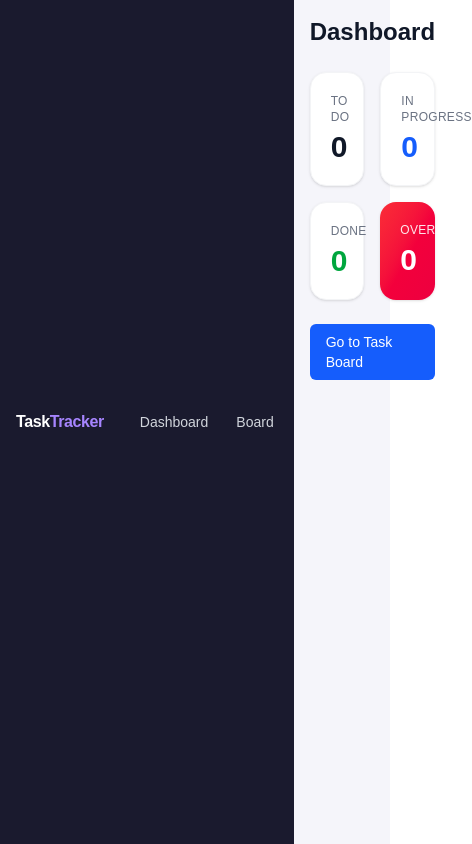
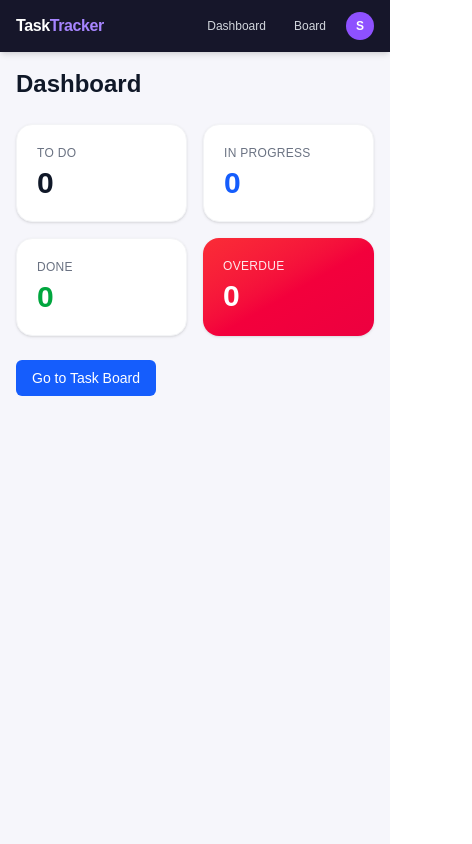
Before and after one commit to Zee-2004/task-tracker, a Next.js app: page /dashboard in a window 390 px wide. Shown: the whole page, 472 px wide, since content can reach past the window. Built offline with nearby package versions, Linux system fonts and the light colour scheme; no server answers; the database is empty; sample sign-in values are in the browser's storage.

Commit message:
Polish UI: split mobile/desktop nav, empty states, spacing

```diff
--- a/src/components/organisms/Navbar.tsx
+++ b/src/components/organisms/Navbar.tsx
@@ -4,28 +4,39 @@ import { signOut, useSession } from "next-auth/react";
 
 export default function Navbar() {
   const { data: session } = useSession();
+  const initial = (session?.user?.name || session?.user?.email || "U").charAt(0).toUpperCase();
 
   return (
-    <aside className="w-full md:w-56 md:shrink-0 bg-[#1a1a2e] text-white flex md:flex-col md:min-h-screen">
-      <div className="px-4 md:px-5 py-3 md:py-5 md:border-b border-white/10 flex items-center md:block">
-        <span className="font-bold text-base md:text-lg tracking-tight">
-          Task<span className="text-violet-400">Tracker</span>
-        </span>
-      </div>
-      <nav className="flex md:flex-1 md:flex-col px-2 md:px-3 py-2 md:py-4 gap-1 items-center md:items-stretch ml-auto md:ml-0">
-        <a href="/dashboard" className="px-3 py-2 rounded-lg text-sm text-gray-300 hover:bg-white/10 hover:text-white transition-colors">Dashboard</a>
-        <a href="/board" className="px-3 py-2 rounded-lg text-sm text-gray-300 hover:bg-white/10 hover:text-white transition-colors">Board</a>
-      </nav>
-      {session && (
-        <div className="hidden md:block px-3 py-4 border-t border-white/10">
-          <button
-            onClick={() => signOut({ callbackUrl: "/login" })}
-            className="w-full text-left px-3 py-2 rounded-lg text-sm text-gray-300 hover:bg-white/10 hover:text-white transition-colors"
-          >
-            Log out
-          </button>
+    <>
+      <aside className="hidden md:flex md:w-60 md:shrink-0 md:flex-col bg-[#16162a] text-white min-h-screen">
+        <div className="px-6 py-6 border-b border-white/10">
+          <span className="font-bold text-lg tracking-tight">Task<span className="text-violet-400">Tracker</span></span>
         </div>
-      )}
-    </aside>
+        <nav className="flex-1 px-3 py-5 space-y-1">
+          <a href="/dashboard" className="flex items-center gap-2.5 px-3 py-2.5 rounded-lg text-sm text-gray-300 hover:bg-white/10 hover:text-white transition-colors">Dashboard</a>
+          <a href="/board" className="flex items-center gap-2.5 px-3 py-2.5 rounded-lg text-sm text-gray-300 hover:bg-white/10 hover:text-white transition-colors">Board</a>
+        </nav>
+        {session && (
+          <div className="px-3 py-5 border-t border-white/10 space-y-3">
+            <div className="flex items-center gap-2.5 px-3">
+              <span className="w-7 h-7 rounded-full bg-violet-500 flex items-center justify-center text-xs font-semibold">{initial}</span>
+              <span className="text-xs text-gray-400 truncate">{session.user?.email}</span>
+            </div>
+            <button onClick={() => signOut({ callbackUrl: "/login" })} className="w-full text-left px-3 py-2 rounded-lg text-sm text-gray-300 hover:bg-white/10 hover:text-white transition-colors">Log out</button>
+          </div>
+        )}
+      </aside>
+
+      <header className="md:hidden sticky top-0 z-40 bg-[#16162a] text-white px-4 py-3 flex items-center justify-between shadow-md">
+        <span className="font-bold text-base tracking-tight">Task<span className="text-violet-400">Tracker</span></span>
+        <nav className="flex items-center gap-1">
+          <a href="/dashboard" className="px-3 py-1.5 rounded-lg text-xs font-medium text-gray-300 hover:bg-white/10 hover:text-white transition-colors">Dashboard</a>
+          <a href="/board" className="px-3 py-1.5 rounded-lg text-xs font-medium text-gray-300 hover:bg-white/10 hover:text-white transition-colors">Board</a>
+          {session && (
+            <button onClick={() => signOut({ callbackUrl: "/login" })} className="w-7 h-7 rounded-full bg-violet-500 flex items-center justify-center text-xs font-semibold ml-1">{initial}</button>
+          )}
+        </nav>
+      </header>
+    </>
   );
 }
--- a/src/components/templates/DashboardLayout.tsx
+++ b/src/components/templates/DashboardLayout.tsx
@@ -3,9 +3,9 @@ import Navbar from "../organisms/Navbar";
 
 export default function DashboardLayout({ children }: { children: ReactNode }) {
   return (
-    <div className="min-h-screen flex bg-[#f5f5fa]">
+    <div className="min-h-screen flex flex-col md:flex-row bg-[#f6f6fb]">
       <Navbar />
-      <main className="flex-1 p-4 md:p-8">{children}</main>
+      <main className="flex-1 p-4 sm:p-6 md:p-10 max-w-6xl mx-auto w-full">{children}</main>
     </div>
   );
 }
```
